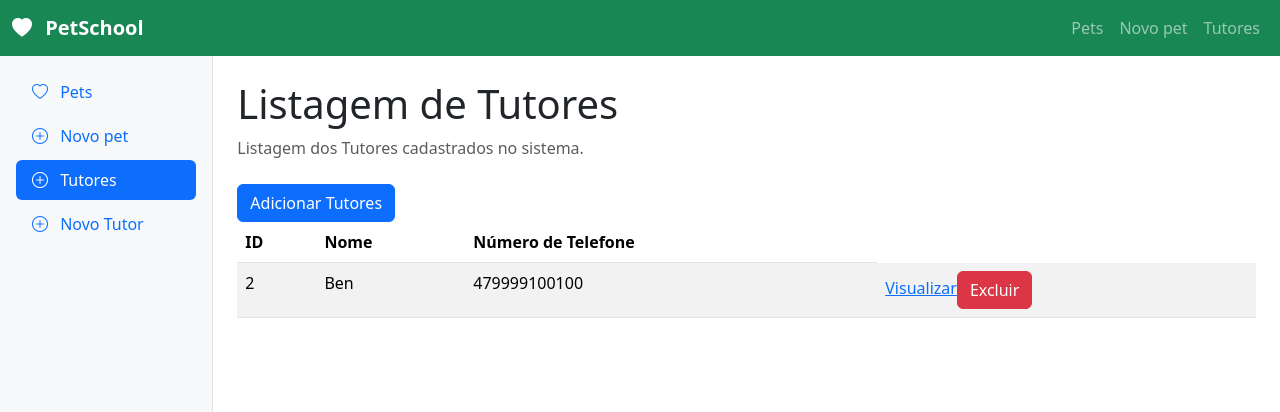
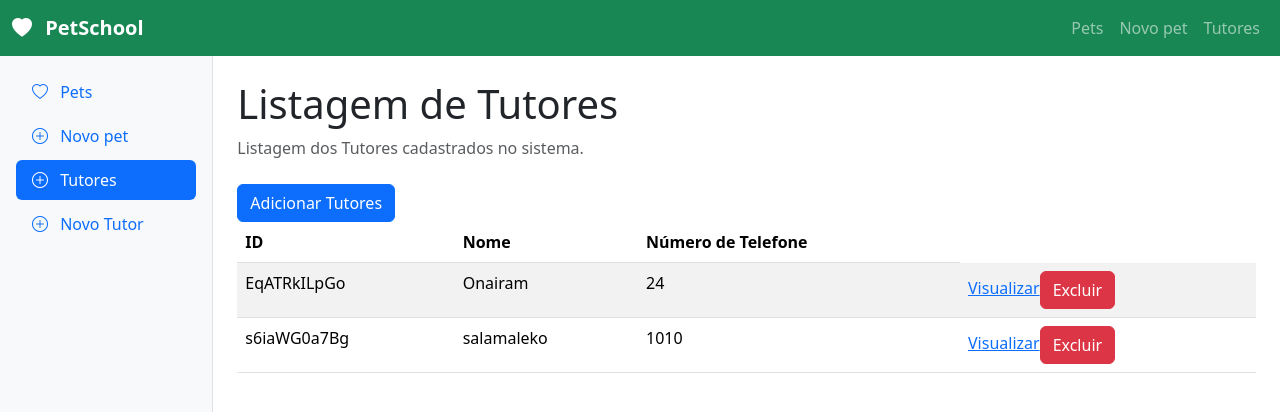
Before and after one commit to Marco-Lytug/pet-school, a Vue app: page /tutores in a window 1280 px wide. Shown: the top 412 px of the page. Built offline with nearby package versions, Linux system fonts and the light colour scheme; data requests are answered from the project's data file.

Commit message:
FEAT:Crud Tutores

```diff
--- a/db.json
+++ b/db.json
@@ -1,19 +1,19 @@
 {
   "tutores": [
     {
-      "id": "2",
-      "nome": "Ben",
-      "telefone": "479999100100"
+      "nome": "Onairam",
+      "telefone": 24,
+      "tutorId": null,
+      "id": "EqATRkILpGo"
+    },
+    {
+      "nome": "salamaleko",
+      "telefone": 1010,
+      "tutorId": null,
+      "id": "s6iaWG0a7Bg"
     }
   ],
   "pets": [
-    {
-      "id": "2",
-      "nome": "XLR8",
-      "idade": "13",
-      "especie": "Alien",
-      "tutorId": 2
-    },
     {
       "id": "3",
       "nome": "Iggy",
--- a/src/views/AddTutor.vue
+++ b/src/views/AddTutor.vue
@@ -63,25 +63,17 @@ onMounted(carregarTutores);
         <input
           id="telefone"
           v-model="novoTutor.telefone"
-          type="text"
+          type="tel"
           class="form-control"
           placeholder="Digite o número de telefone do tutor"
           required
         />
       </div>
-      <div class="col-md-6">
-        <label for="tutor" class="form-label">Tutor</label>
-        <select id="tutor" v-model.number="novoPet.tutorId" class="form-select" required>
-          <option value="" disabled selected>Selecione o tutor</option>
-          <option v-for="tutor in tutores" :key="tutor.id" :value="tutor.id">
-            {{ tutor.nome }}
-          </option>
-        </select>
-      </div>
+
 
       <div class="col-12">
-        <button type="submit" class="btn btn-primary">Salvar Pet</button>
-        <button type="button" class="btn btn-secondary ms-2" @click="router.push({ name: 'pets' })">
+        <button type="submit" class="btn btn-primary">Salvar Tutores</button>
+        <button type="button" class="btn btn-secondary ms-2" @click="router.push({ name: 'tutores' })">
           Cancelar
         </button>
       </div>
--- a/src/views/TutoresView.vue
+++ b/src/views/TutoresView.vue
@@ -8,10 +8,14 @@ const loading = ref(true);
 
 async function carregarDados() {
   const respostaTutores = await fetch(`${API_URL}/tutores`);
-  tutores.value = (await respostaTutores.json()).map((tutor) => ({
-    ...tutor,
-    id: Number(tutor.id),
-  }));
+  tutores.value = await respostaTutores.json();
+
+  // tutores.value = (await respostaTutores.json()).map((tutor) => ({
+  //   ...tutor,
+  //   id: Number(tutor.id),
+  // }));
+
+  console.table('tutores', tutores.value);
 
 
   loading.value = false;
@@ -29,7 +33,6 @@ async function excluirTutor(id) {
   }
 }
 
-// Recebe o tutorId do pet e procura o tutor correspondente.
 onMounted(carregarDados);
 </script>
 
```
